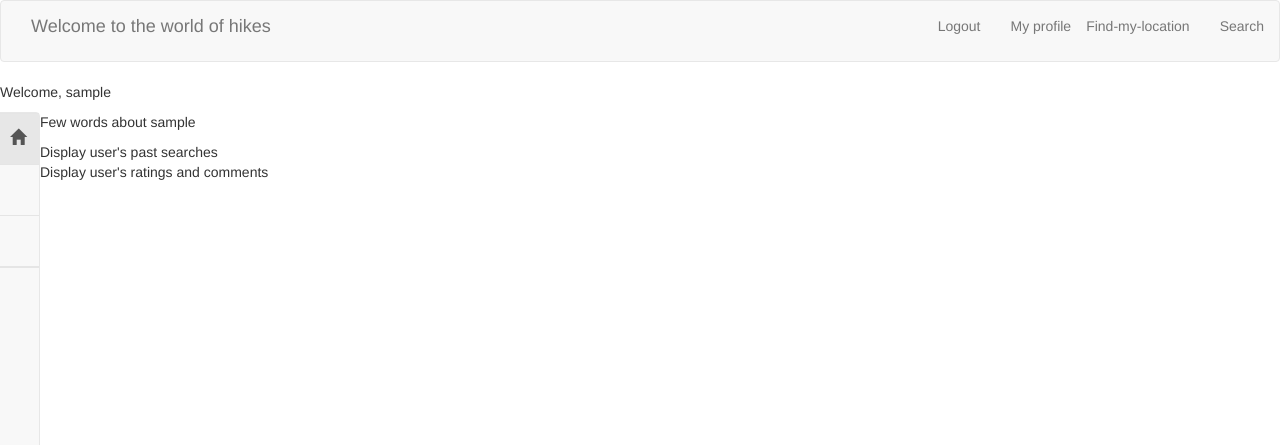
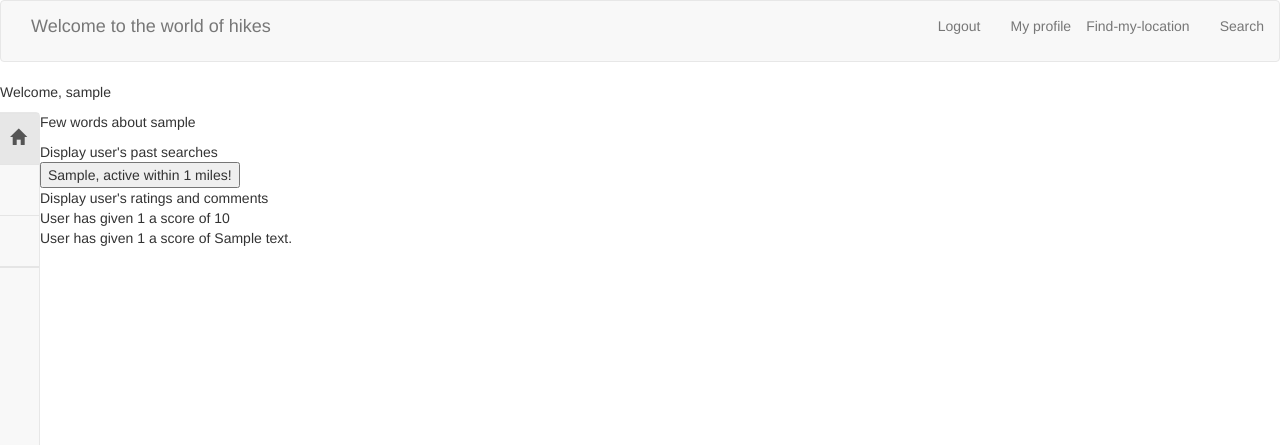
Before and after one commit to Swathiiyers/HB-HikeProject, a Flask app: a page that uses templates/user_profile.html in a window 1280 px wide. Shown: the top 445 px of the page. Run offline with Flask 2, Linux system fonts and the light colour scheme; the visitor is signed in with stand-in values (Sample User, id 1); tables that the repository leaves empty hold one stand-in row (values such as "Sample post"); some libraries are stand-ins or nearby versions.

Commit message:
Added queries to server_helper, displayed past searches and past ratings by user logged in. Modified model.py for backref relationship with search table

```diff
--- a/model.py
+++ b/model.py
@@ -103,6 +103,9 @@ class Search(db.Model):
     searched_at = db.Column(db.DateTime, default=datetime.datetime.utcnow)
     radius = db.Column(db.Integer, nullable=False)
 
+    user = db.relationship("User",
+                           backref=db.backref("searches", order_by=search_id))
+
     def __repr__(self):
         """Provide helpful representation when printed."""
 
--- a/server.py
+++ b/server.py
@@ -2,7 +2,7 @@ from jinja2 import StrictUndefined
 from flask import Flask, render_template, request, flash, redirect, session, jsonify
 from flask_debugtoolbar import DebugToolbarExtension
 from server_helpers import get_latlongs, get_response, add_to_HikeTrails_db, search_past_hikes, search_user_ratings, search_user_comments
-import requests
+import requests, json
 import urllib
 import os
 import pdb
@@ -44,11 +44,14 @@ def show_userprofile(user_name):
     session_user = User.query.filter_by(user_name=user_name).first()
     user_id = session_user.user_id
 
-    user_searches = search_past_hikes(user_id)
-    user_ratings = search_user_ratings(user_id)
-    user_comments = search_user_comments(user_id)
+    past_searches = search_past_hikes(user_id)
+    past_ratings = search_user_ratings(user_id)
+    past_comments = search_user_comments(user_id)
 
-    return render_template("user_profile.html", user_name=user_name)
+    return render_template("user_profile.html", user_name=user_name,
+                           past_searches=past_searches,
+                           past_ratings=past_ratings,
+                           past_comments=past_comments)
 
 
 @app.route("/register", methods=["POST"])
@@ -72,7 +75,7 @@ def register_user():
         db.session.commit()
 
         session["user_name"] = new_user.user_name
-        return redirect("/user-profile")
+        return redirect("/user-profile/%s" % new_user.user_name)
 
     else:
         flash("You have an account. Please login")
@@ -209,16 +212,16 @@ def save_searches():
                                           lat_value=curr_lat,
                                           long_value=curr_long,
                                           radius=radius).count()
+    if curr_lat == 0.0:
+        if search_query == 0:
+            new_search = Search(user_id=user_id, city=city, state=state,
+                                lat_value=curr_lat, long_value=curr_long,
+                                radius=radius, searched_at=datetime.datetime.utcnow())
+            db.session.add(new_search)
+            db.session.commit()
+            flash("Search added successfully")
 
-    if search_query == 0:
-        new_search = Search(user_id=user_id, city=city, state=state,
-                            lat_value=curr_lat, long_value=curr_long,
-                            radius=radius, searched_at=datetime.datetime.utcnow())
-        db.session.add(new_search)
-        db.session.commit()
-        flash("Search added successfully")
-
-    return redirect("/")
+    return redirect("/user-profile/%s" % user_name)
 
 if __name__ == "__main__":
     # We have to set debug=True here, since it has to be True at the point
--- a/server_helpers.py
+++ b/server_helpers.py
@@ -75,18 +75,24 @@ def search_past_hikes(user_id):
     """Take the user_id from server, query database and return all the searches
     that user has saved"""
 
-    pass
+    past_searches = Search.query.filter_by(user_id=user_id).all()
+
+    return past_searches
 
 
 def search_user_ratings(user_id):
     """Take the user_id from server, query database and return the list of
     hikes the user has rated, along with the score"""
 
-    pass
+    past_ratings = Rating.query.filter_by(user_id=user_id).all()
+
+    return past_ratings
 
 
 def search_user_comments(user_id):
     """Take the user_id from server, query database and return the list of
     hikes the user has commented"""
 
-    pass
+    past_comments = Comment.query.filter_by(user_id=user_id).all()
+
+    return past_comments
--- a/templates/search_results.html
+++ b/templates/search_results.html
@@ -53,6 +53,8 @@
 
 
     {% if "user_name" in session %}
+    {# Display 'save searches' button only when user searches by city #}
+      {% if (curr_lat == 0.0): %}
     <div align="center">
     <form action="/save-search" method = "POST">
     <input type="submit" id="save" name="save-search" value="Save searches" align="center" />
@@ -65,6 +67,7 @@
 
     </form>
     </div>
+      {% endif %}
     {% endif %}
 
 
--- a/templates/user_profile.html
+++ b/templates/user_profile.html
@@ -1,5 +1,5 @@
  {% extends 'base.html' %}
- {% block title %} {{ session["user_name"] }}]s Profile{% endblock %}
+ {% block title %} {{ session["user_name"] }}'s Profile{% endblock %}
 
      {% block content %}
     <p>Welcome, {{ session["user_name"] }}</p>
@@ -32,9 +32,25 @@
       <p> Few words about {{ session["user_name"] }} </p>
     </div>
 
-    <div class="search-info">
-        <div id='past-searches'>Display user's past searches </div>
-        <div id='reviews'>Display user's ratings and comments </div>
+    <div class="search-info">Display user's past searches<br>
+      {% if past_searches|length > 0 %}
+      {% for search in past_searches %}
+       <button type="button">{{ search.city }}, {{ search.state}} within {{ search.radius }} miles!</button><br>
+      {% endfor %}
+
+      {% else %}
+      <p> {{ session["user_name"] }} has no saved searches </p>
+      {% endif %}
+    </div>
+
+    <div id='reviews'>Display user's ratings and comments </div>
+    {% for rating in past_ratings %}
+     User has given {{ rating.trail_id }} a score of {{ rating.score }} <br>
+    {% endfor %}
+
+    {% for comment in past_comments %}
+     User has given {{ comment.trail_id }} a score of {{ comment.comment_description }} <br>
+    {% endfor %}
     </div>
 
 
```
Also changed, not shown: codes_test.py (+38 -1 lines).
